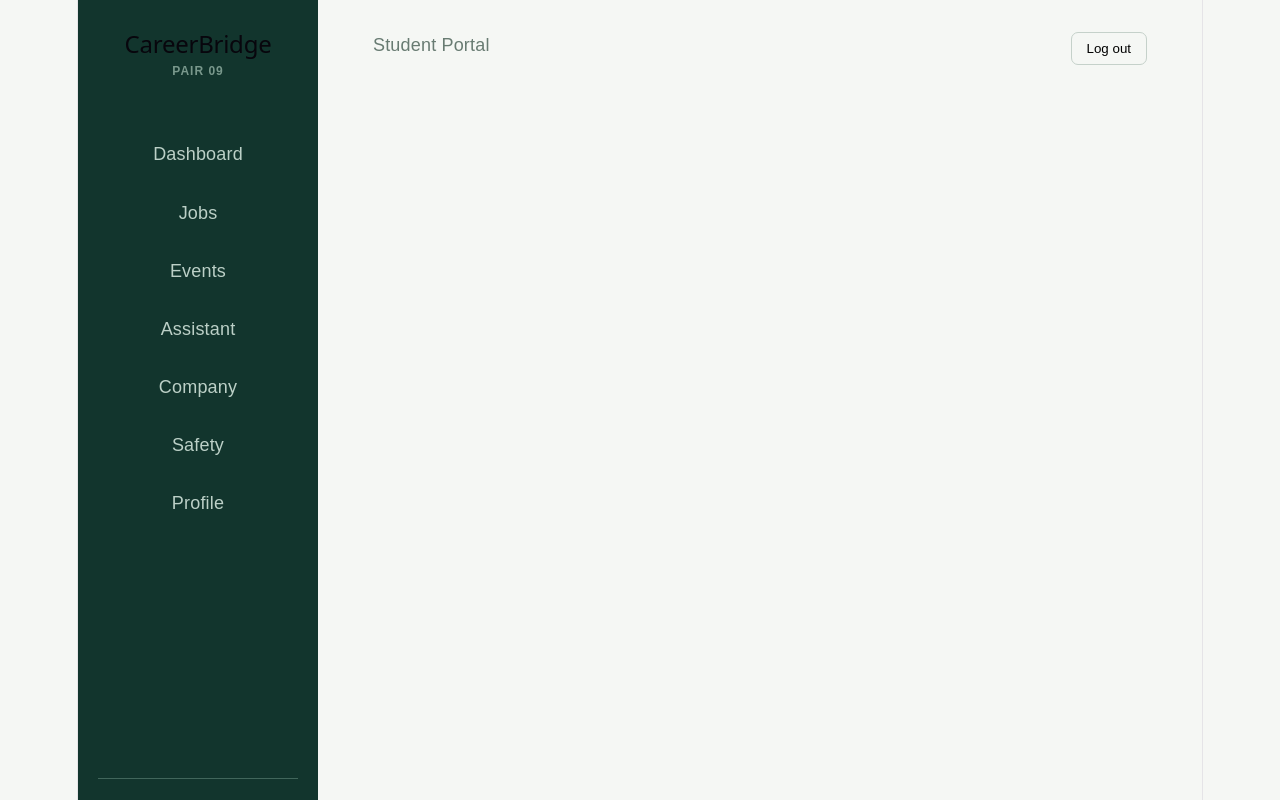
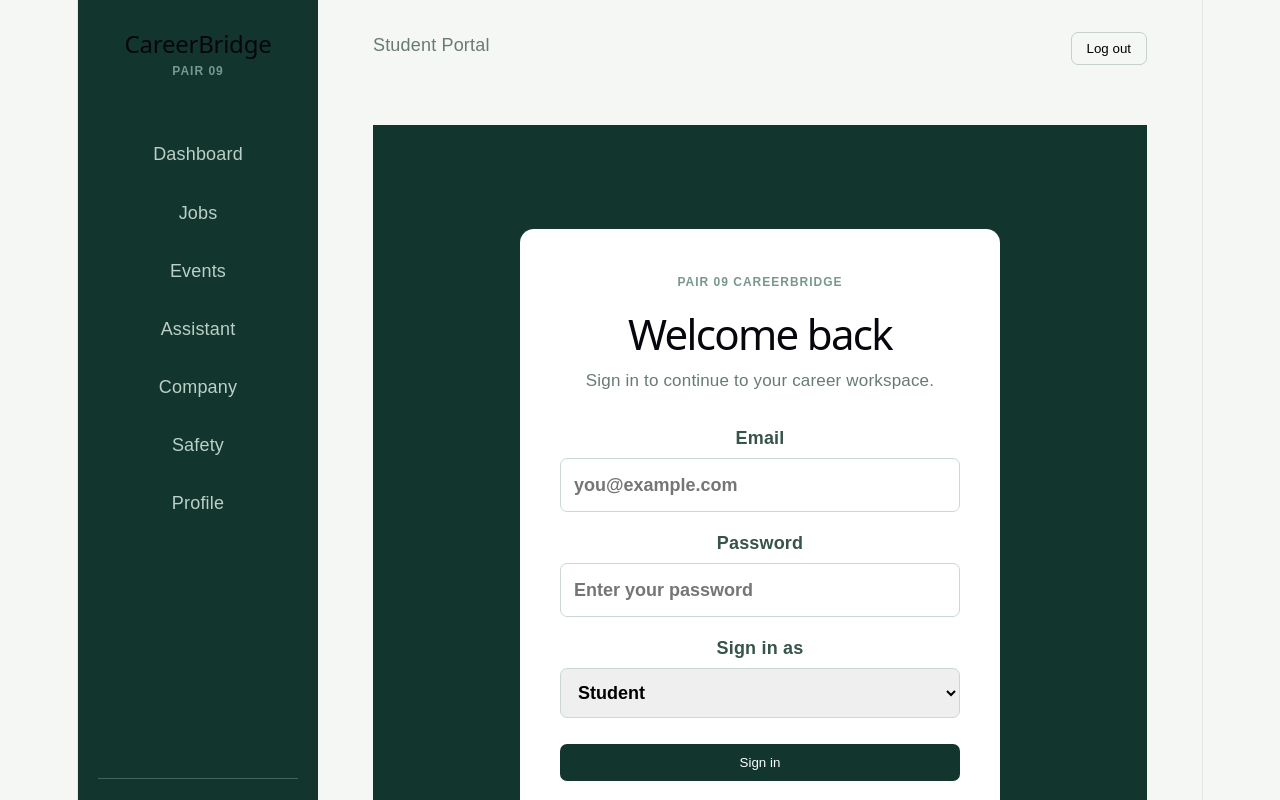
Before and after one commit to RohiniRamsheshu/careerbridge-pair09-lab1, a React app in the folder frontend/: page /login in a window 1280 px wide. Shown: the top 800 px of the page. Built offline with nearby package versions, Linux system fonts and the light colour scheme; the HTML template or start-up script is replaced by a standard one.

Commit message:
Add student and company login interface

```diff
--- a/frontend/src/App.css
+++ b/frontend/src/App.css
@@ -808,3 +808,48 @@ h2 {
   color: #385322 !important;
   font-weight: bold;
 }
+.login-page {
+  min-height: 100vh;
+  display: grid;
+  place-items: center;
+  background: #12352d;
+  padding: 25px;
+}
+
+.login-card {
+  width: 100%;
+  max-width: 480px;
+  background: white;
+  border-radius: 14px;
+  padding: 40px;
+}
+
+.login-card h1 {
+  margin-top: 15px;
+}
+
+.login-form {
+  display: grid;
+  gap: 18px;
+  margin-top: 30px;
+}
+
+.login-form label {
+  display: grid;
+  gap: 7px;
+  color: #365449;
+  font-weight: bold;
+}
+
+.login-form input,
+.login-form select {
+  padding: 13px;
+  border: 1px solid #cbd8d0;
+  border-radius: 7px;
+  font: inherit;
+}
+
+.login-form .primary-button {
+  width: 100%;
+  margin-top: 8px;
+}
--- a/frontend/src/App.jsx
+++ b/frontend/src/App.jsx
@@ -6,6 +6,7 @@ import EventsPage from "./pages/EventsPage.jsx";
 import CompanyPage from "./pages/CompanyPage.jsx";
 import SafetyPage from "./pages/SafetyPage.jsx";
 import ProfilePage from "./pages/ProfilePage.jsx";
+import LoginPage from "./pages/LoginPage.jsx";
 function Layout({ children }) {
   const location = useLocation();
   const isCompany = location.pathname.startsWith("/company");
@@ -152,6 +153,7 @@ function App() {
           <Route path="/company" element={<CompanyPage />} />
           <Route path="/safety" element={<SafetyPage />} />
            <Route path="/profile" element={<ProfilePage />} />
+           <Route path="/login" element={<LoginPage />} />
            </Routes>
       </Layout>
     </BrowserRouter>
--- /dev/null
+++ b/frontend/src/pages/LoginPage.jsx
@@ -0,0 +1,72 @@
+import { useState } from "react";
+import { useNavigate } from "react-router-dom";
+
+function LoginPage() {
+  const navigate = useNavigate();
+  const [role, setRole] = useState("student");
+  const [email, setEmail] = useState("");
+  const [password, setPassword] = useState("");
+
+  function handleLogin(event) {
+    event.preventDefault();
+
+    if (role === "company") {
+      navigate("/company");
+    } else {
+      navigate("/");
+    }
+  }
+
+  return (
+    <main className="login-page">
+      <div className="login-card">
+        <p className="eyebrow">PAIR 09 CAREERBRIDGE</p>
+        <h1>Welcome back</h1>
+        <p className="subtitle">
+          Sign in to continue to your career workspace.
+        </p>
+
+        <form className="login-form" onSubmit={handleLogin}>
+          <label>
+            Email
+            <input
+              type="email"
+              value={email}
+              onChange={(event) => setEmail(event.target.value)}
+              placeholder="you@example.com"
+              required
+            />
+          </label>
+
+          <label>
+            Password
+            <input
+              type="password"
+              value={password}
+              onChange={(event) => setPassword(event.target.value)}
+              placeholder="Enter your password"
+              required
+            />
+          </label>
+
+          <label>
+            Sign in as
+            <select
+              value={role}
+              onChange={(event) => setRole(event.target.value)}
+            >
+              <option value="student">Student</option>
+              <option value="company">Company</option>
+            </select>
+          </label>
+
+          <button className="primary-button" type="submit">
+            Sign in
+          </button>
+        </form>
+      </div>
+    </main>
+  );
+}
+
+export default LoginPage;
```
